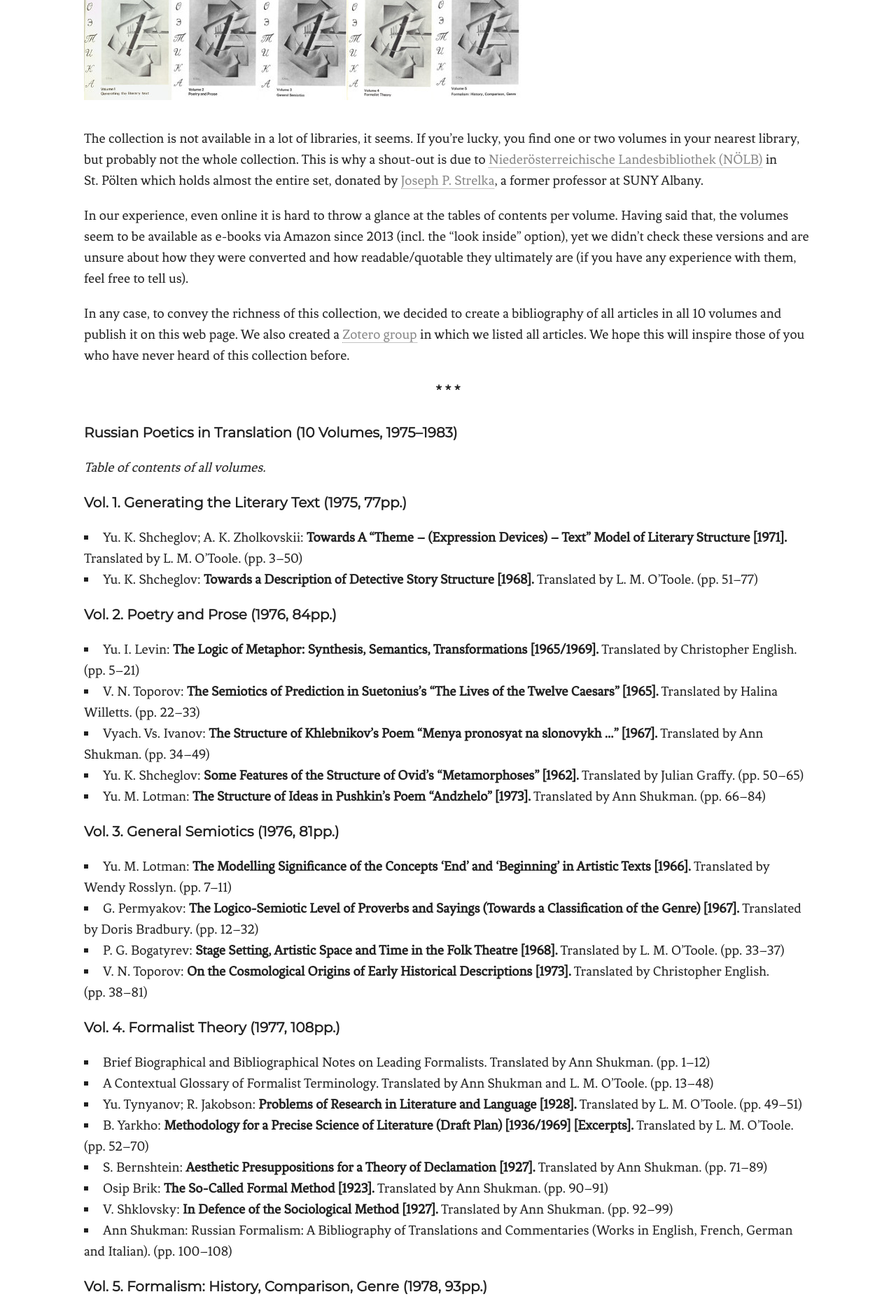
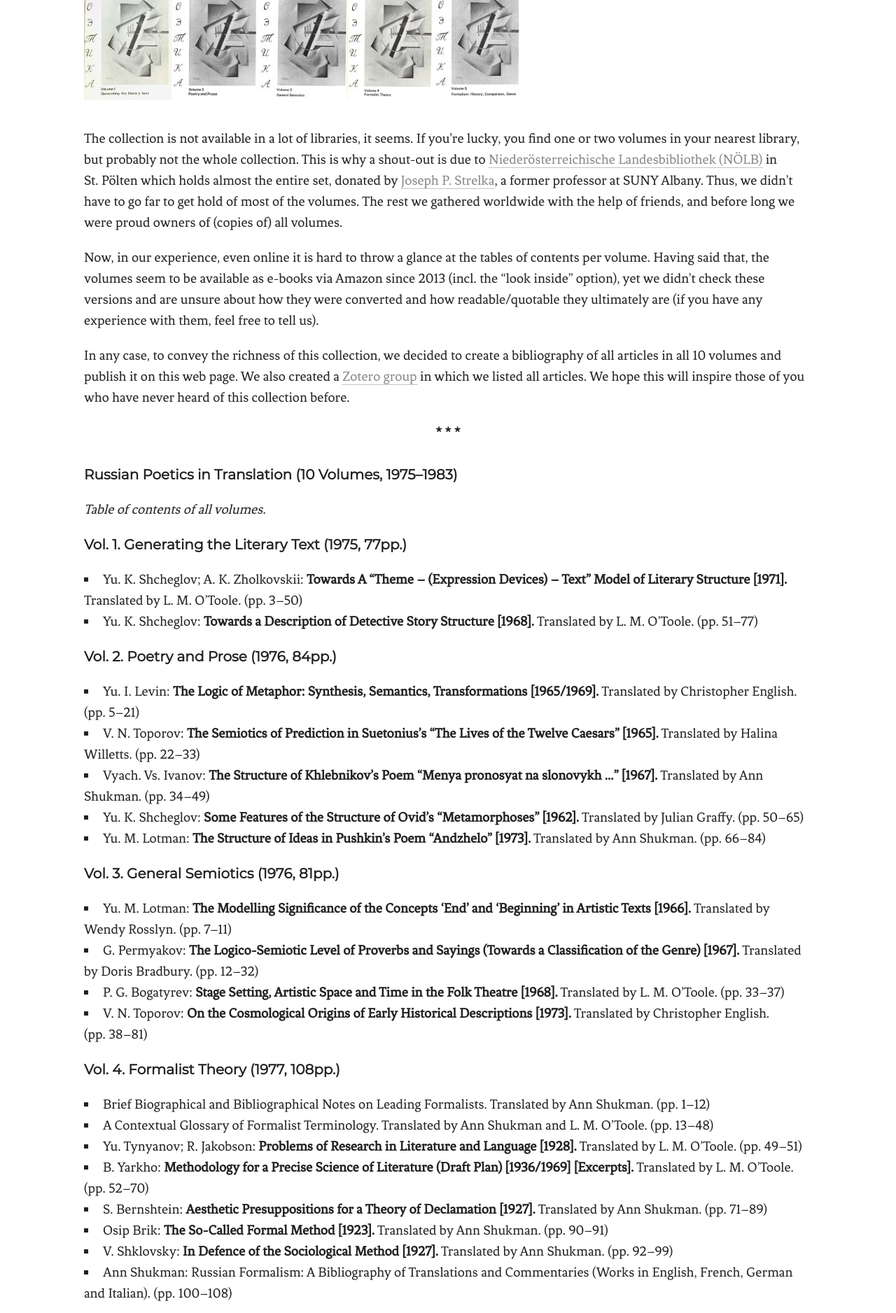
Before and after one commit to weltliteratur/blog, a Jekyll site: the page built from _posts/2018-08-24-russian-poetics-in-translation.markdown, in a window 1280 px wide. Shown: the part 823-2699 px from the top of the page at 70% size. Built offline with Jekyll 4.4.1, drawn with Linux system fonts in a browser that asks for light colours; some of the changed text lies outside the part shown.

Commit message:
small update

```diff
--- a/_posts/2018-08-24-russian-poetics-in-translation.markdown
+++ b/_posts/2018-08-24-russian-poetics-in-translation.markdown
@@ -14,9 +14,9 @@ In Russia, the core texts are very present in everyday university life. Beyond R
   <img src="/images/russian-poetics-vols-1-to-5.jpg" alt="Volumes 1 to 5." style="width:625px;" />
 </figure>
 
-The collection is not available in a lot of libraries, it seems. If you're lucky, you find one or two volumes in your nearest library, but probably not the whole collection. This is why a shout-out is due to [Niederösterreichische Landesbibliothek (NÖLB)](https://de.wikipedia.org/wiki/Niederösterreichische_Landesbibliothek) in St. Pölten which holds almost the entire set, donated by [Joseph P. Strelka](https://de.wikipedia.org/wiki/Joseph_P._Strelka), a former professor at SUNY Albany.
+The collection is not available in a lot of libraries, it seems. If you're lucky, you find one or two volumes in your nearest library, but probably not the whole collection. This is why a shout-out is due to [Niederösterreichische Landesbibliothek (NÖLB)](https://de.wikipedia.org/wiki/Niederösterreichische_Landesbibliothek) in St. Pölten which holds almost the entire set, donated by [Joseph P. Strelka](https://de.wikipedia.org/wiki/Joseph_P._Strelka), a former professor at SUNY Albany. Thus, we didn't have to go far to get hold of most of the volumes. The rest we gathered worldwide with the help of friends, and before long we were proud owners of (copies of) all volumes.
 
-In our experience, even online it is hard to throw a glance at the tables of contents per volume. Having said that, the volumes seem to be available as e-books via Amazon since 2013 (incl. the "look inside" option), yet we didn't check these versions and are unsure about how they were converted and how readable/quotable they ultimately are (if you have any experience with them, feel free to tell us).
+Now, in our experience, even online it is hard to throw a glance at the tables of contents per volume. Having said that, the volumes seem to be available as e-books via Amazon since 2013 (incl. the "look inside" option), yet we didn't check these versions and are unsure about how they were converted and how readable/quotable they ultimately are (if you have any experience with them, feel free to tell us).
 
 In any case, to convey the richness of this collection, we decided to create a bibliography of all articles in all 10 volumes and publish it on this web page. We also created a [Zotero group](https://www.zotero.org/groups/2113340/russian_poetics_in_translation/items) in which we listed all articles. We hope this will inspire those of you who have never heard of this collection before.
 
@@ -101,5 +101,5 @@ In any case, to convey the richness of this collection, we decided to create a b
 * V. N. Voloshinov [M. M. Bakhtin]: **Literary Stylistics 1: What is Language?** Translated by Noel Owen. (pp. 93–113)
 * V. N. Voloshinov [M. M. Bakhtin]: **Literary Stylistics 2: The Construction of the Utterance.** Translated by Noel Owen. (pp. 114–138)
 * V. N. Voloshinov [M. M. Bakhtin]: **Literary Stylistics 3: The Word and its Social Function.** Translated by Joe Andrew. (pp. 139–152)
-* Glossary of Key Terms (pp. 153–155)
-* Bibliography (p. 156)
+* Glossary of Key Terms. (pp. 153–155)
+* Bibliography. (p. 156)
```
